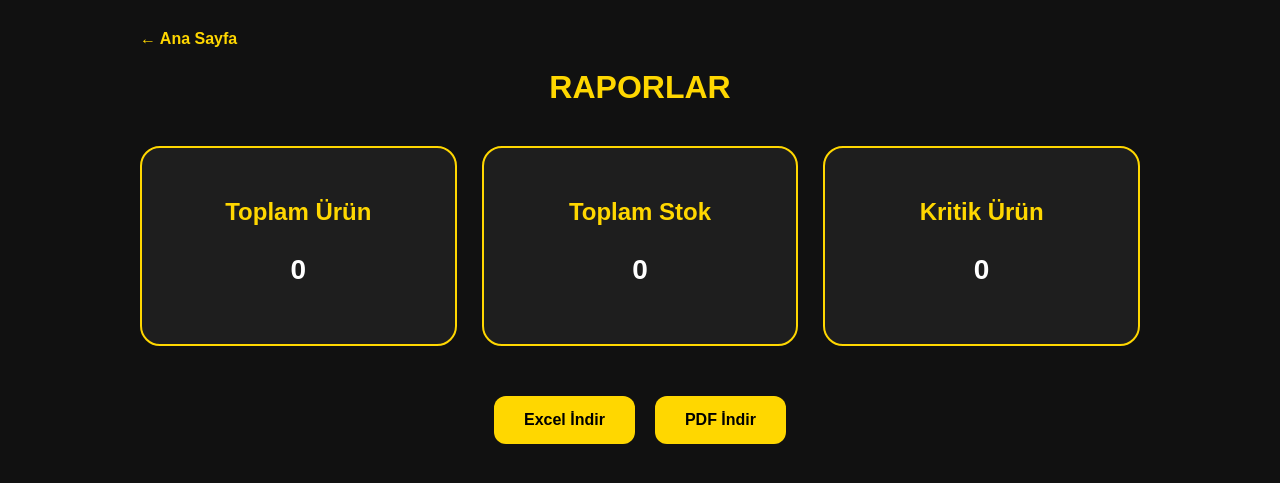
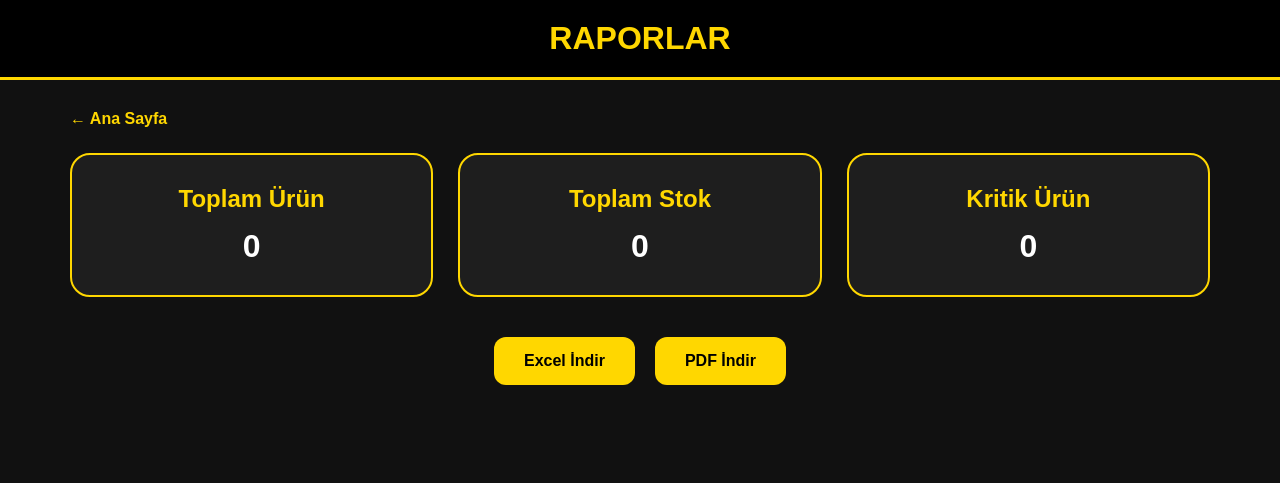
Before and after one commit to alicandvc38-netizen/vizyon-stok, a Flask app: page /raporlar in a window 1280 px wide. Shown: the top 483 px of the page. Run offline with Flask 3, Linux system fonts and the light colour scheme; the visitor is signed in with stand-in values (Sample User, id 1); data that the repository does not hold is empty.

Commit message:
Update raporlar.html

```diff
--- a/templates/raporlar.html
+++ b/templates/raporlar.html
@@ -2,39 +2,55 @@
 <html lang="tr">
 <head>
 <meta charset="UTF-8">
+<meta name="viewport" content="width=device-width, initial-scale=1.0">
 <title>Raporlar</title>
 
 <style>
 
+*{
+    margin:0;
+    padding:0;
+    box-sizing:border-box;
+}
+
 body{
-    margin:0;
     background:#111;
     color:white;
-    font-family:Arial;
+    font-family:Arial, sans-serif;
+}
+
+.header{
+    background:black;
+    padding:20px;
+    border-bottom:3px solid gold;
+    text-align:center;
+}
+
+.header h1{
+    color:gold;
+}
+
+.container{
+    max-width:1200px;
+    margin:auto;
     padding:30px;
 }
 
-a{
+.top{
+    margin-bottom:25px;
+}
+
+.top a{
     color:gold;
     text-decoration:none;
     font-weight:bold;
-}
-
-h1{
-    text-align:center;
-    color:gold;
-    margin-bottom:40px;
-}
-
-.container{
-    max-width:1000px;
-    margin:auto;
 }
 
 .cards{
     display:grid;
     grid-template-columns:repeat(auto-fit,minmax(250px,1fr));
     gap:25px;
+    margin-bottom:40px;
 }
 
 .kart{
@@ -47,16 +63,15 @@ h1{
 
 .kart h2{
     color:gold;
-    margin-bottom:20px;
+    margin-bottom:15px;
 }
 
 .kart p{
-    font-size:28px;
+    font-size:32px;
     font-weight:bold;
 }
 
 .btnlar{
-    margin-top:50px;
     display:flex;
     gap:20px;
     flex-wrap:wrap;
@@ -66,10 +81,15 @@ h1{
 .btn{
     background:gold;
     color:black;
+    text-decoration:none;
     padding:15px 30px;
     border-radius:12px;
-    text-decoration:none;
     font-weight:bold;
+    transition:0.3s;
+}
+
+.btn:hover{
+    background:#ffcc00;
 }
 
 </style>
@@ -78,11 +98,15 @@ h1{
 
 <body>
 
+<div class="header">
+<h1>RAPORLAR</h1>
+</div>
+
 <div class="container">
 
+<div class="top">
 <a href="/">← Ana Sayfa</a>
-
-<h1>RAPORLAR</h1>
+</div>
 
 <div class="cards">
 
```
